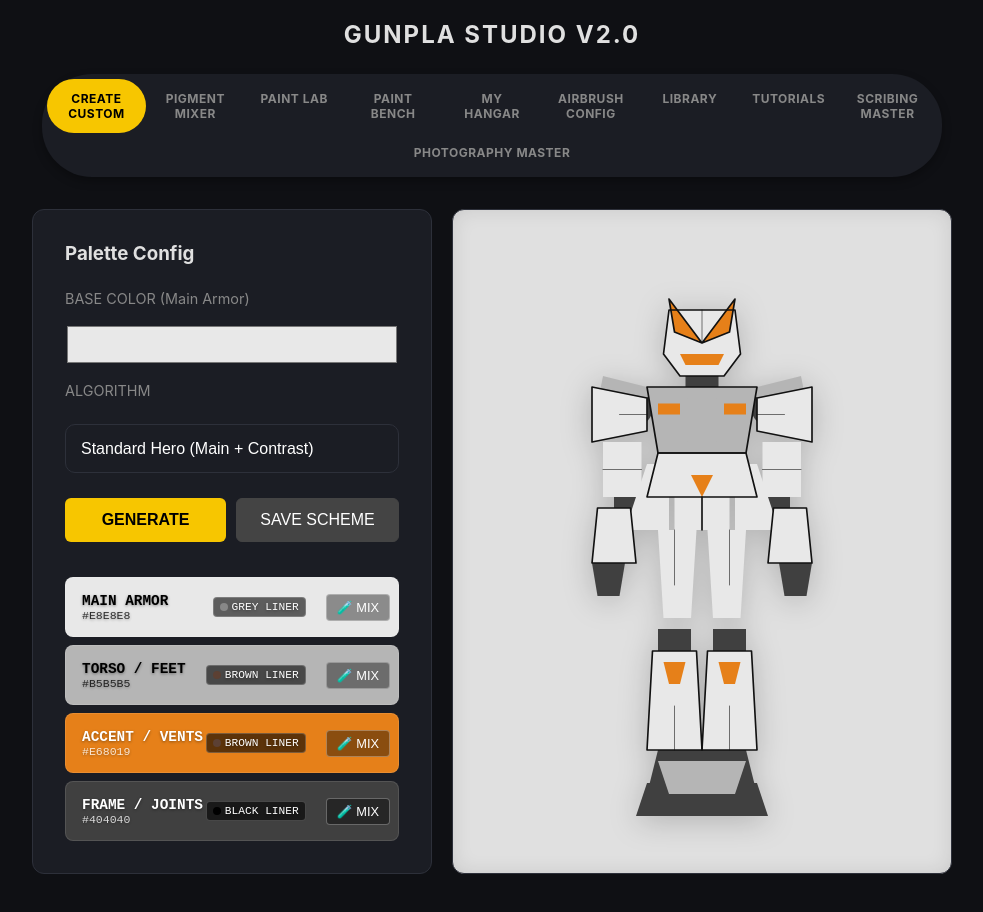
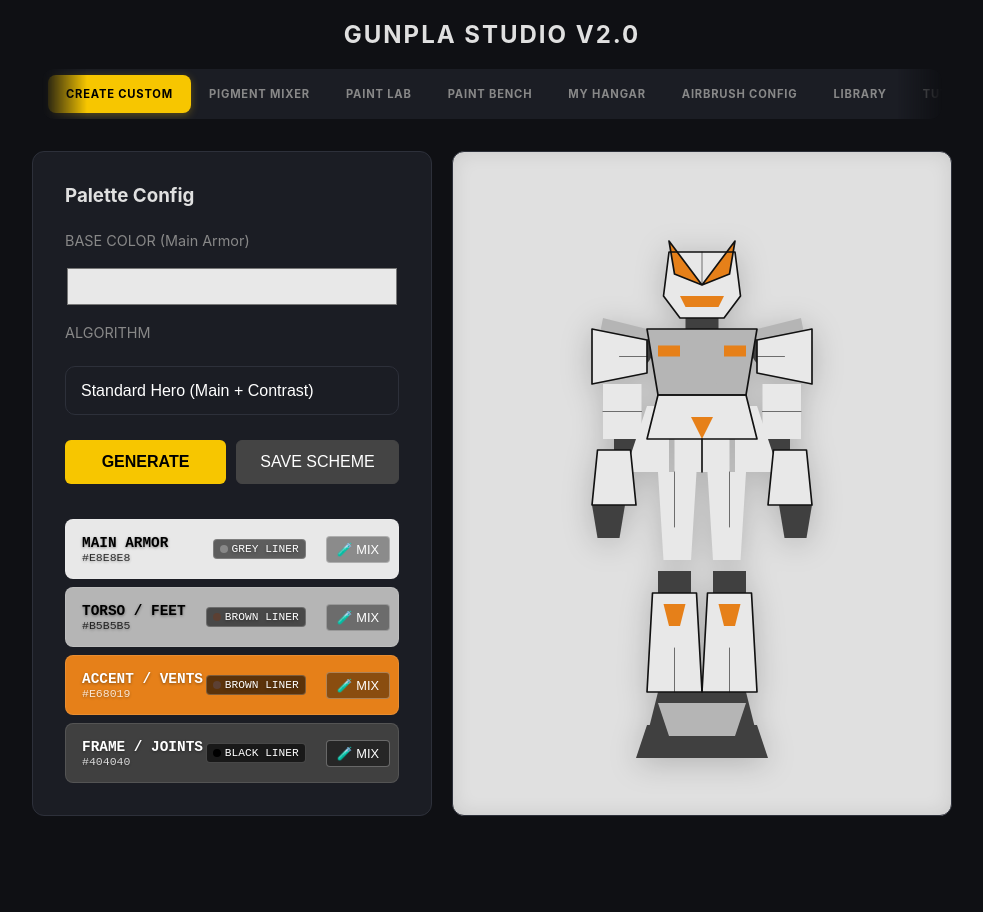
Before and after one commit to Hoshxx/gunpla-studio, a plain HTML site: page index.html in a window 1280 px wide. Shown: the whole page, without its empty margins (148-1131 px from the left). After the commit the page ends 866 px from the top, so only its background shows below. Drawn offline with Linux system fonts and the light colour scheme.

Commit message:
Update index.html

```diff
--- a/index.html
+++ b/index.html
@@ -43,34 +43,47 @@
             overscroll-behavior-y: none;
         }
 
-        /* --- TABS --- */
+		/* --- COMPACT SCROLLING TABS --- */
         .tabs {
             display: flex;
-            width: 95%;
+            width: 98%;
             max-width: 900px;
-            margin-top: 20px;
+            margin-top: 15px;
             background: var(--surface);
-            border-radius: 50px;
-            padding: 5px;
-            box-shadow: 0 4px 10px rgba(0,0,0,0.3);
-            flex-wrap: wrap;
+            border-radius: 12px;
+            padding: 6px;
+            box-shadow: 0 4px 15px rgba(0,0,0,0.4);
             position: sticky;
             top: 10px;
             z-index: 100;
+
+            /* The Magic Sauce: Horizontal Scroll */
+            overflow-x: auto;
+            white-space: nowrap;
+            -webkit-overflow-scrolling: touch; /* Smooth momentum on mobile */
+            scrollbar-width: none; /* Hide for Firefox */
+
+			mask-image: linear-gradient(to right, transparent, black 5%, black 95%, transparent);
+            -webkit-mask-image: linear-gradient(to right, transparent, black 5%, black 95%, transparent);
+        }
+
+        /* Hide scrollbar for Chrome, Safari, and Samsung Browser */
+        .tabs::-webkit-scrollbar {
+            display: none;
         }
 
         .tab {
-            flex: 1;
+            display: inline-block; /* Keep tabs side-by-side */
+            flex: 0 0 auto; /* Stop tabs from shrinking to fit */
             text-align: center;
-            padding: 12px;
+            padding: 12px 18px;
             cursor: pointer;
-            border-radius: 40px;
+            border-radius: 8px;
             font-weight: bold;
             transition: 0.2s;
             text-transform: uppercase;
-            font-size: 0.75rem;
-            letter-spacing: 0.5px;
-            min-width: 90px;
+            font-size: 0.7rem;
+            letter-spacing: 0.8px;
             color: #888;
             -webkit-tap-highlight-color: transparent;
         }
@@ -78,11 +91,18 @@
         .tab.active {
             background: var(--accent);
             color: #000;
+            box-shadow: 0 2px 8px rgba(247, 198, 0, 0.3);
         }
 
         .tab:hover:not(.active) { color: #fff; }
 
-        .view-section { display: none; width: 100%; flex-direction: column; align-items: center; }
+		.view-section {
+		    display: none;
+		    width: 100%;
+		    flex-direction: column;
+		    align-items: center;
+		    scroll-margin-top: 100px; /* This is the new part! */
+		}
         .view-section.active { display: flex; }
 
         /* --- CREATE TAB STYLES --- */
@@ -1768,7 +1788,8 @@
             document.getElementById('resTool').innerText = tool;
             document.getElementById('resScribeNote').innerText = note;
         }
-        function switchTab(tabId, el) {
+			function switchTab(tabId, el) {
+            localStorage.setItem('hosh_activeTab', tabId); // <--- Add this line
             document.querySelectorAll('.view-section').forEach(s => s.classList.remove('active'));
             document.querySelectorAll('.tab').forEach(t => t.classList.remove('active'));
             document.getElementById(tabId).classList.add('active');
@@ -1777,8 +1798,9 @@
             if(tabId === 'hangar') renderHangar();
             if(tabId === 'bench') runMatcher(document.getElementById('matchPicker').value);
             if(tabId === 'mixer') renderPigments();
-			if(tabId === 'scribing') calcScribing();
-			if(tabId === 'photography') { updateLightSim(); calcCameraSettings(); calcEditSettings(); }
+            if(tabId === 'scribing') calcScribing();
+            if(tabId === 'photography') { updateLightSim(); calcCameraSettings(); calcEditSettings(); }
+            el.scrollIntoView({ behavior: 'smooth', inline: 'center', block: 'nearest' });
         }
 
         function generate() {
@@ -1941,11 +1963,6 @@
         function showToast(text) { const t = document.getElementById('toast'); t.classList.add('show'); setTimeout(() => t.classList.remove('show'), 2000); }
 
         // Init
-        generate();
-        calcAirbrush();
-        renderLibrary();
-        renderHangar();
-        renderPigments();
 		let isSampling = false;
 
 		function toggleSampler() {
@@ -2067,6 +2084,26 @@
                 note.innerText = "Official promo style. Blown-out highlights create a white void.";
             }
         }
+		// --- THE ENGINE START (This is the only block you need at the bottom) ---
+        window.addEventListener('load', () => {
+            // 1. Run the basic tool logic
+            generate();
+            calcAirbrush();
+            renderLibrary();
+            renderHangar();
+            renderPigments();
+
+            // 2. The Workspace Restore Logic
+            const lastTab = localStorage.getItem('hosh_activeTab');
+            if (lastTab && lastTab !== 'create') {
+                const allTabs = document.querySelectorAll('.tab');
+                const targetTab = Array.from(allTabs).find(t => t.getAttribute('onclick').includes(`'${lastTab}'`));
+
+                if (targetTab) {
+                    switchTab(lastTab, targetTab);
+                }
+            }
+        });
 
     </script>
 
```
